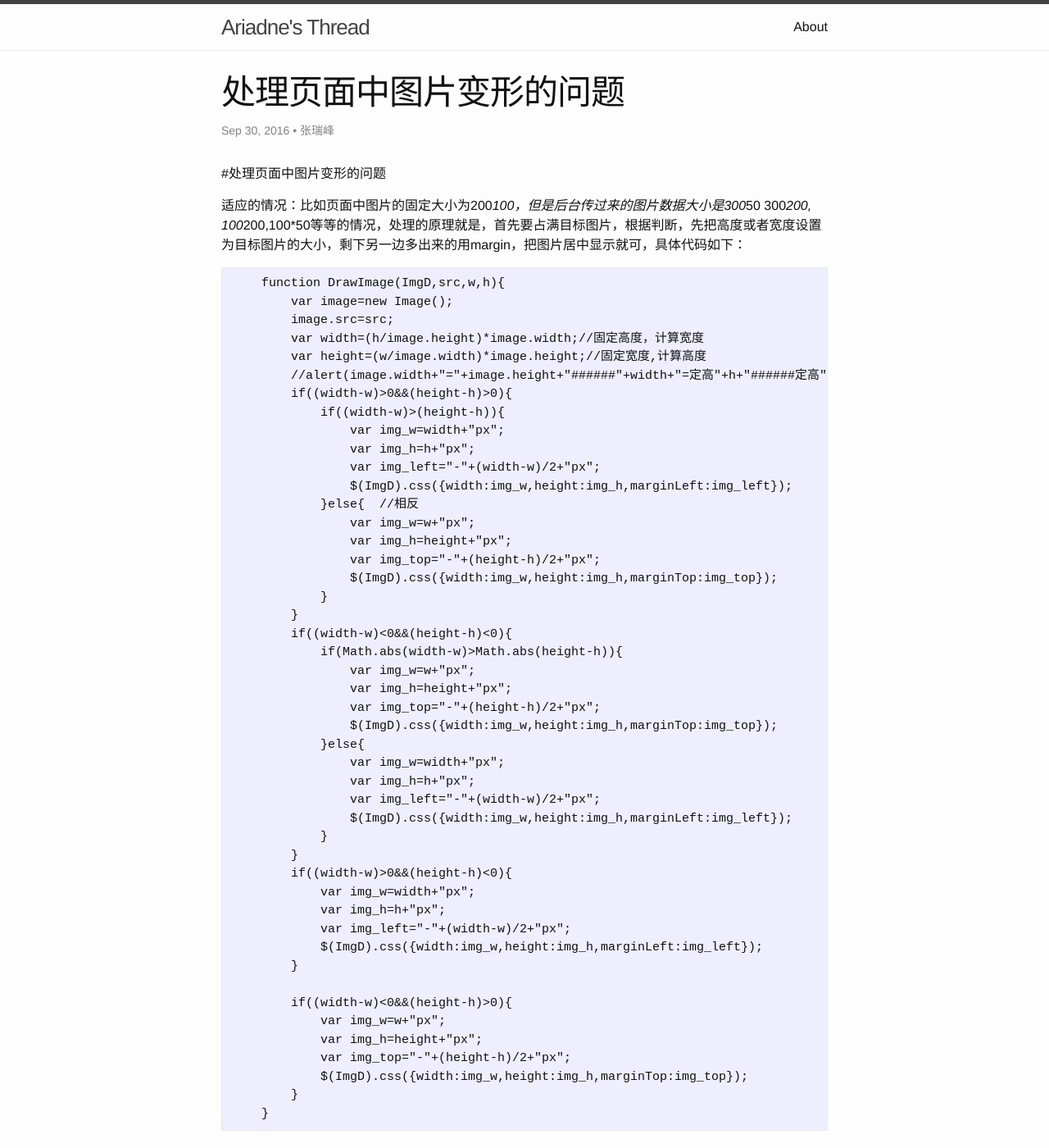
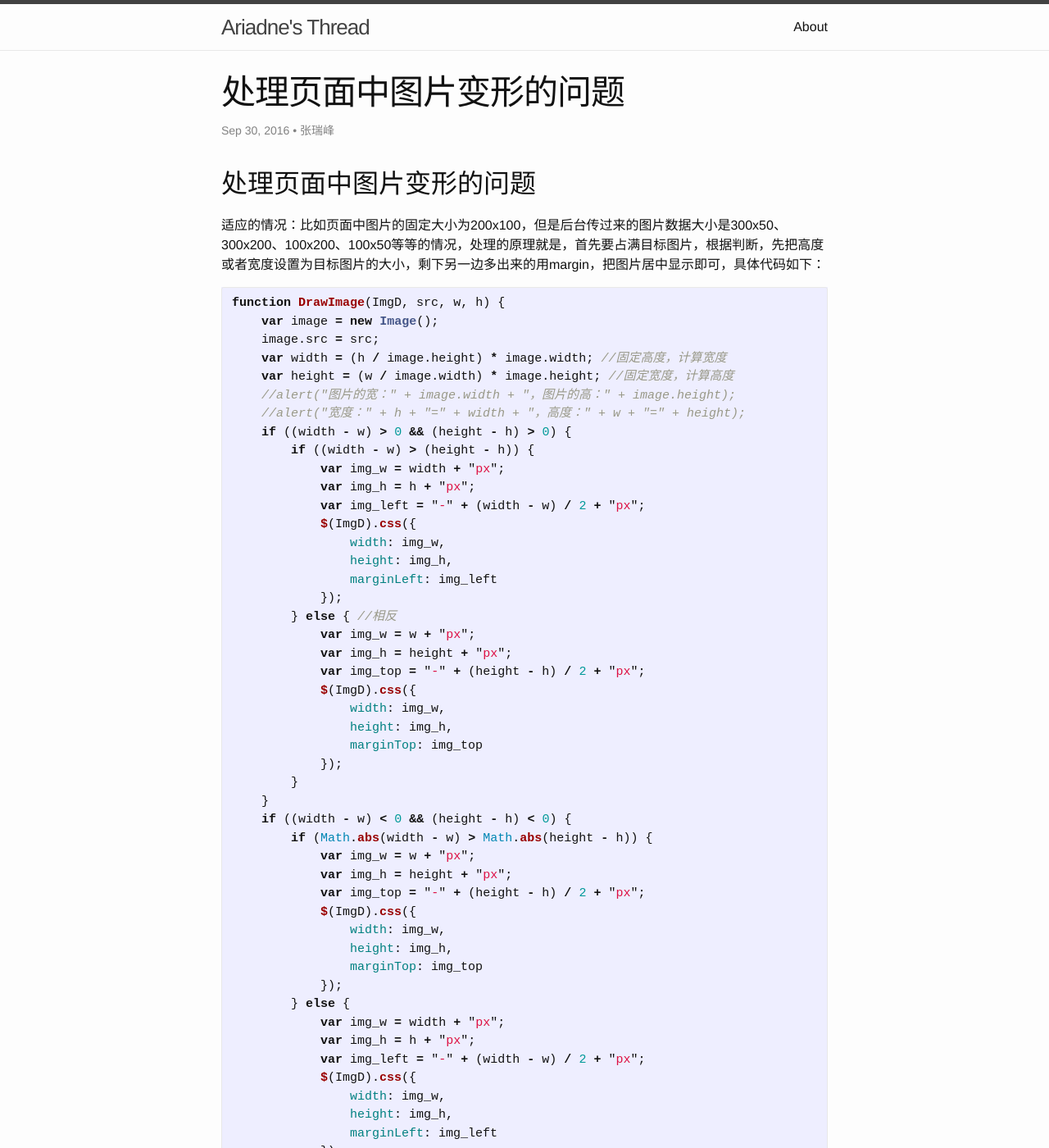
Before and after one commit to AriadneThread/ariadnesthread.github.io, a Jekyll site: the page built from _posts/2016-09-30-处理页面中图片变形的问题.md, in a window 1280 px wide and 1400 px high. Shown: the whole window at 82% size. Built offline with Jekyll 4.4.1, drawn with Linux system fonts in a browser that asks for light colours; some of the changed text lies outside the part shown.

Commit message:
整理文章

````diff
--- a/_posts/2016-09-30-处理页面中图片变形的问题.md
+++ b/_posts/2016-09-30-处理页面中图片变形的问题.md
@@ -1,61 +1,83 @@
 ---
 layout: post
 title:  "处理页面中图片变形的问题"
-date:   2016-09-30 14:55:00
+date:   2016-09-30 14:55:00 +0800
 author: 张瑞峰
 categories: JavaScript
 ---
+## 处理页面中图片变形的问题
 
-#处理页面中图片变形的问题
+适应的情况：比如页面中图片的固定大小为200x100，但是后台传过来的图片数据大小是300x50、300x200、100x200、100x50等等的情况，处理的原理就是，首先要占满目标图片，根据判断，先把高度或者宽度设置为目标图片的大小，剩下另一边多出来的用margin，把图片居中显示即可，具体代码如下：
 
-
-适应的情况：比如页面中图片的固定大小为200*100，但是后台传过来的图片数据大小是300*50 300*200, 100*200,100*50等等的情况，处理的原理就是，首先要占满目标图片，根据判断，先把高度或者宽度设置为目标图片的大小，剩下另一边多出来的用margin，把图片居中显示就可，具体代码如下：
-
-```
-    function DrawImage(ImgD,src,w,h){
-        var image=new Image();
-        image.src=src;
-        var width=(h/image.height)*image.width;//固定高度，计算宽度
-        var height=(w/image.width)*image.height;//固定宽度,计算高度
-        //alert(image.width+"="+image.height+"######"+width+"=定高"+h+"######定高"+w+"="+height);
-        if((width-w)>0&&(height-h)>0){
-            if((width-w)>(height-h)){
-                var img_w=width+"px";
-                var img_h=h+"px";
-                var img_left="-"+(width-w)/2+"px";
-                $(ImgD).css({width:img_w,height:img_h,marginLeft:img_left});
-            }else{  //相反
-                var img_w=w+"px";
-                var img_h=height+"px";
-                var img_top="-"+(height-h)/2+"px";
-                $(ImgD).css({width:img_w,height:img_h,marginTop:img_top});
-            }
-        }
-        if((width-w)<0&&(height-h)<0){
-            if(Math.abs(width-w)>Math.abs(height-h)){
-                var img_w=w+"px";
-                var img_h=height+"px";
-                var img_top="-"+(height-h)/2+"px";
-                $(ImgD).css({width:img_w,height:img_h,marginTop:img_top});
-            }else{
-                var img_w=width+"px";
-                var img_h=h+"px";
-                var img_left="-"+(width-w)/2+"px";
-                $(ImgD).css({width:img_w,height:img_h,marginLeft:img_left});
-            }
-        }
-        if((width-w)>0&&(height-h)<0){
-            var img_w=width+"px";
-            var img_h=h+"px";
-            var img_left="-"+(width-w)/2+"px";
-            $(ImgD).css({width:img_w,height:img_h,marginLeft:img_left});
-        }
-
-        if((width-w)<0&&(height-h)>0){
-            var img_w=w+"px";
-            var img_h=height+"px";
-            var img_top="-"+(height-h)/2+"px";
-            $(ImgD).css({width:img_w,height:img_h,marginTop:img_top});
+```javascript
+function DrawImage(ImgD, src, w, h) {
+    var image = new Image();
+    image.src = src;
+    var width = (h / image.height) * image.width; //固定高度，计算宽度
+    var height = (w / image.width) * image.height; //固定宽度，计算高度
+    //alert("图片的宽：" + image.width + "，图片的高：" + image.height);
+    //alert("宽度：" + h + "=" + width + "，高度：" + w + "=" + height);
+    if ((width - w) > 0 && (height - h) > 0) {
+        if ((width - w) > (height - h)) {
+            var img_w = width + "px";
+            var img_h = h + "px";
+            var img_left = "-" + (width - w) / 2 + "px";
+            $(ImgD).css({
+                width: img_w,
+                height: img_h,
+                marginLeft: img_left
+            });
+        } else { //相反
+            var img_w = w + "px";
+            var img_h = height + "px";
+            var img_top = "-" + (height - h) / 2 + "px";
+            $(ImgD).css({
+                width: img_w,
+                height: img_h,
+                marginTop: img_top
+            });
         }
     }
+    if ((width - w) < 0 && (height - h) < 0) {
+        if (Math.abs(width - w) > Math.abs(height - h)) {
+            var img_w = w + "px";
+            var img_h = height + "px";
+            var img_top = "-" + (height - h) / 2 + "px";
+            $(ImgD).css({
+                width: img_w,
+                height: img_h,
+                marginTop: img_top
+            });
+        } else {
+            var img_w = width + "px";
+            var img_h = h + "px";
+            var img_left = "-" + (width - w) / 2 + "px";
+            $(ImgD).css({
+                width: img_w,
+                height: img_h,
+                marginLeft: img_left
+            });
+        }
+    }
+    if ((width - w) > 0 && (height - h) < 0) {
+        var img_w = width + "px";
+        var img_h = h + "px";
+        var img_left = "-" + (width - w) / 2 + "px";
+        $(ImgD).css({
+            width: img_w,
+            height: img_h,
+            marginLeft: img_left
+        });
+    }
+    if ((width - w) < 0 && (height - h) > 0) {
+        var img_w = w + "px";
+        var img_h = height + "px";
+        var img_top = "-" + (height - h) / 2 + "px";
+        $(ImgD).css({
+            width: img_w,
+            height: img_h,
+            marginTop: img_top
+        });
+    }
+}
 ```
````
